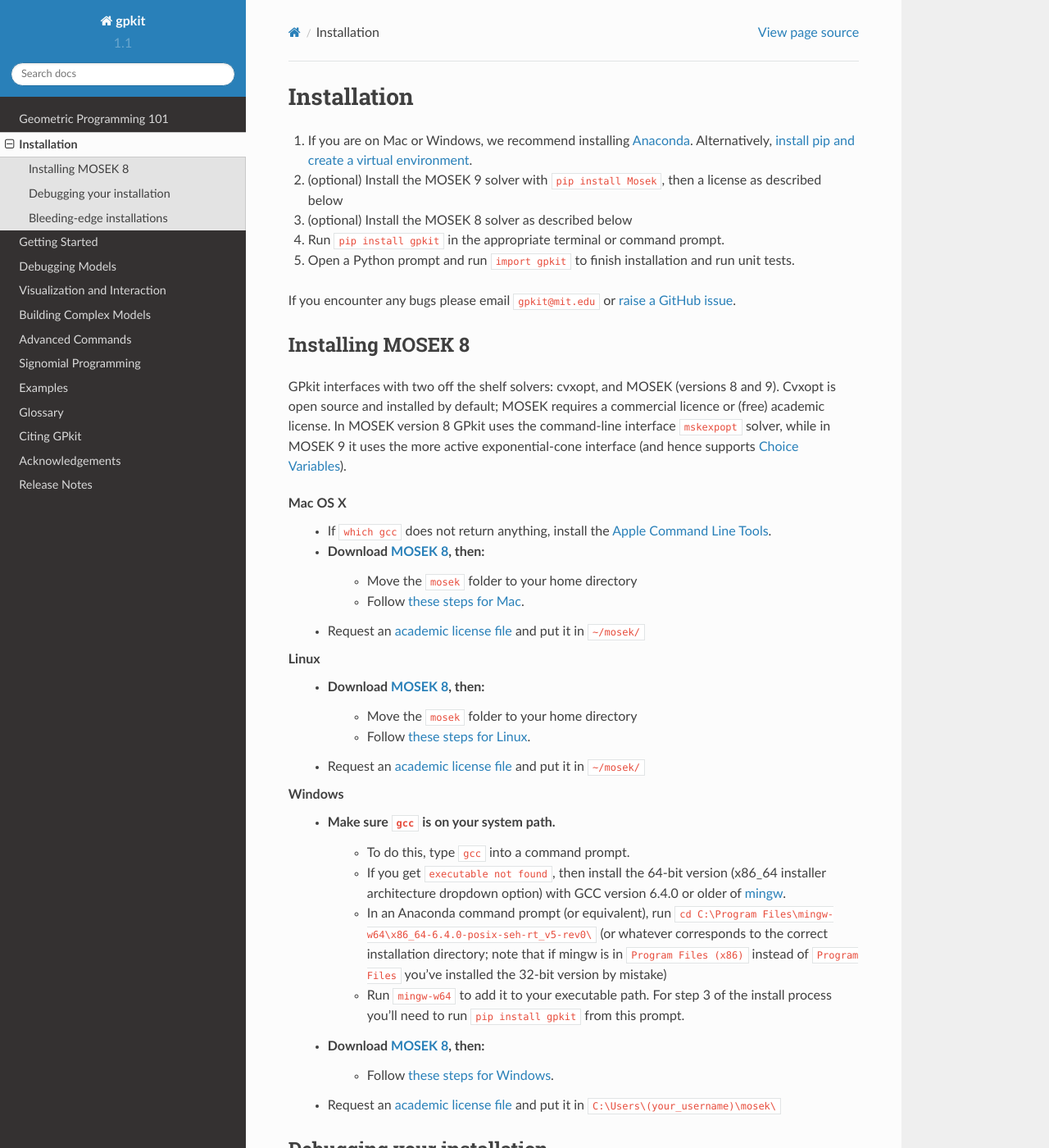
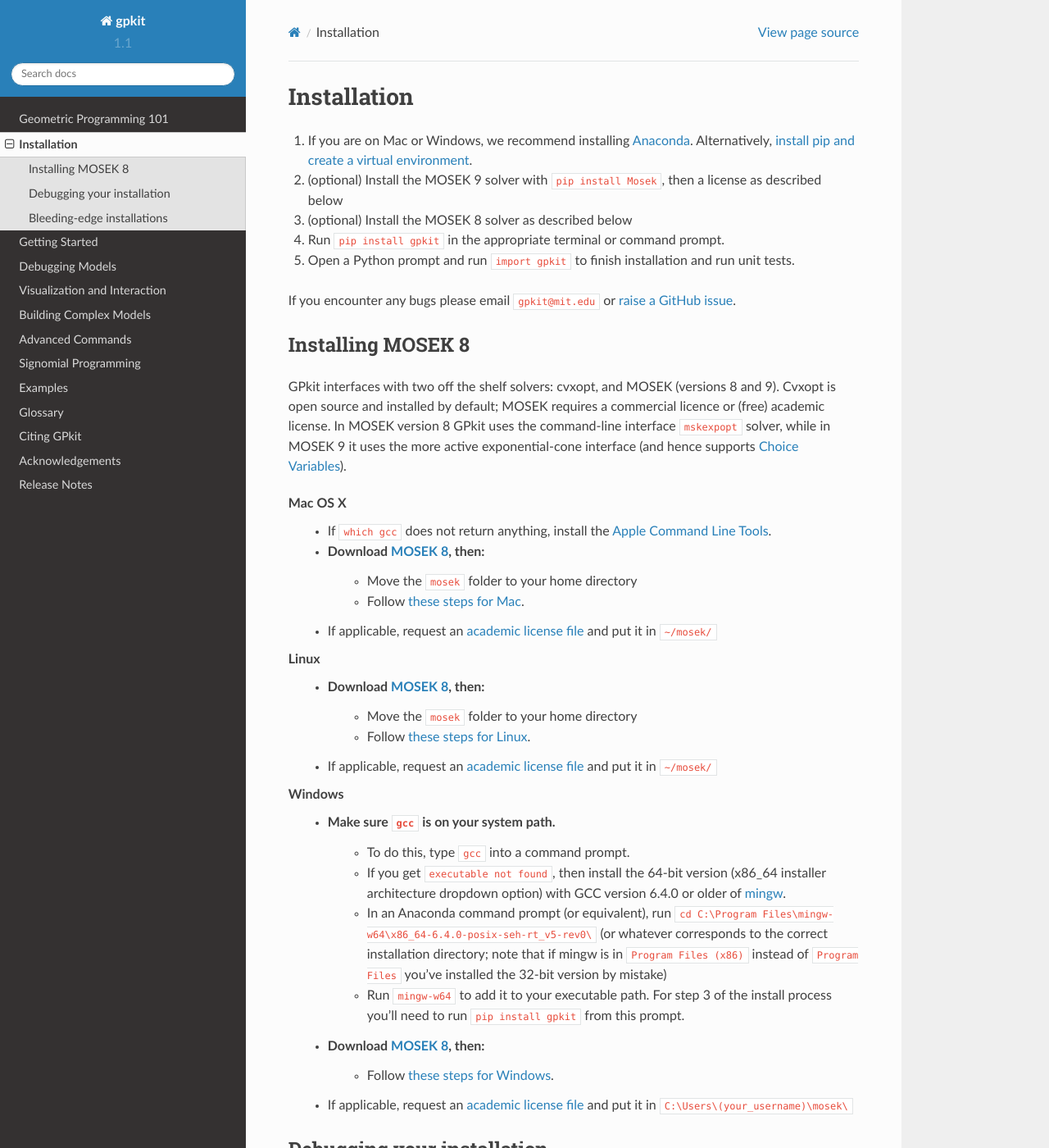
Before and after one commit to convexengineering/gpkit, a Sphinx documentation site: the page built from docs/source/installation.rst, in a window 1280 px wide and 1400 px high. Shown: the whole window at 82% size. Built offline with Sphinx 7.4.7 and the Read the Docs theme 2.0.0, drawn with Linux system fonts in a browser that asks for light colours.

Commit message:
fix broken mosek links

```diff
--- a/docs/source/installation.rst
+++ b/docs/source/installation.rst
@@ -25,13 +25,13 @@
   - Download `MOSEK 8 <https://www.mosek.com/downloads/>`_, then:
       - Move the ``mosek`` folder to your home directory
       - Follow `these steps for Mac <http://docs.mosek.com/7.0/toolsinstall/Mac_OS_X_installation.html>`_.
-  - Request an `academic license file <http://license.mosek.com/academic>`_ and put it in ``~/mosek/``
+  - If applicable, request an `academic license file <https://www.mosek.com/products/academic-licenses/>`_ and put it in ``~/mosek/``
 
 Linux
   - Download `MOSEK 8 <https://www.mosek.com/downloads/>`_, then:
       - Move the ``mosek`` folder to your home directory
       - Follow `these steps for Linux <http://docs.mosek.com/7.0/toolsinstall/Linux_UNIX_installation_instructions.html>`_.
-  - Request an `academic license file <http://license.mosek.com/academic>`_ and put it in ``~/mosek/``
+  - If applicable, request an `academic license file <https://www.mosek.com/products/academic-licenses/>`_ and put it in ``~/mosek/``
 
 Windows
     - Make sure ``gcc`` is on your system path.
@@ -41,7 +41,7 @@
         - Run ``mingw-w64`` to add it to your executable path. For step 3 of the install process you'll need to run ``pip install gpkit`` from this prompt.
     - Download `MOSEK 8 <https://www.mosek.com/downloads/>`_, then:
         - Follow `these steps for Windows <http://docs.mosek.com/7.0/toolsinstall/Windows_installation.html>`_.
-    - Request an `academic license file <http://license.mosek.com/academic>`_ and put it in ``C:\Users\(your_username)\mosek\``
+    - If applicable, request an `academic license file <https://www.mosek.com/products/academic-licenses/>`_ and put it in ``C:\Users\(your_username)\mosek\``
 
 Debugging your installation
 ===========================
```
